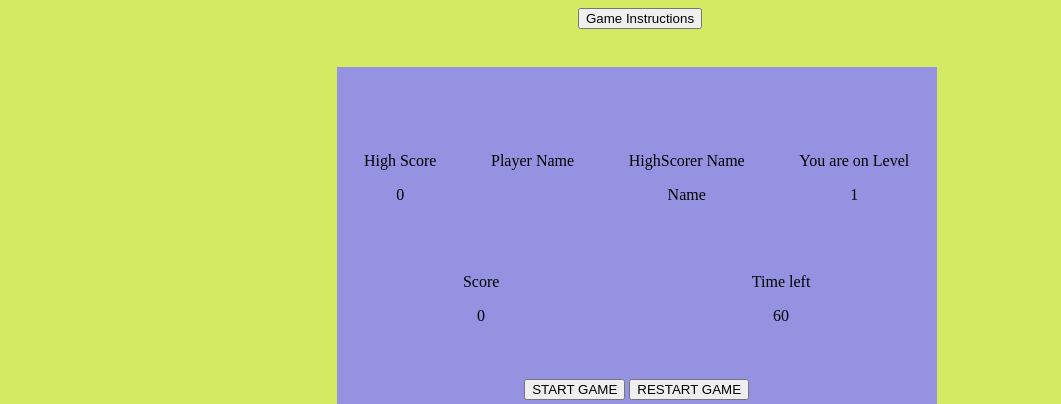
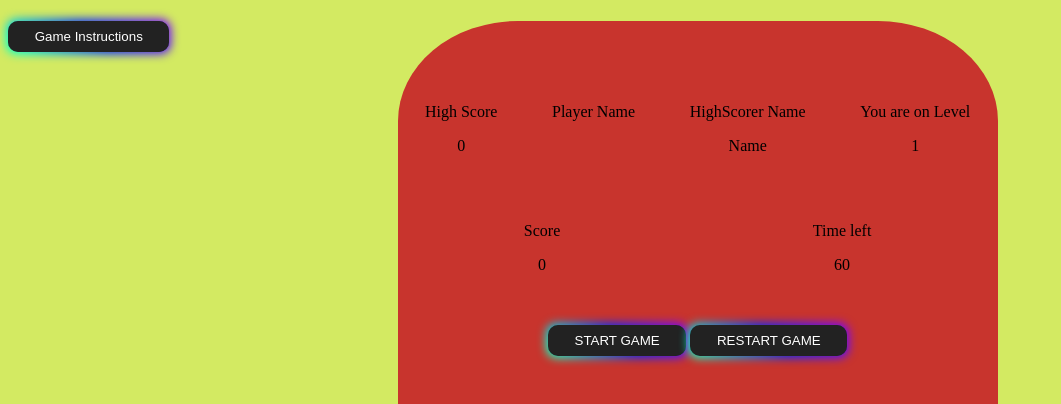
Before and after one commit to sujvem33/TypeRacer_Game, a plain HTML site: page TypeRacer/index.html in a window 1280 px wide. Shown: the top 404 px of the page, without its empty margins (0-1061 px from the left). Drawn offline with Linux system fonts and the light colour scheme.

Commit message:
commit game

```diff
--- a/TypeRacer/app.js
+++ b/TypeRacer/app.js
@@ -3,7 +3,7 @@ let words = document.querySelector(".words");
 let newScore = document.querySelector(".scoredisplay .score");
 let newTime = document.querySelector(".time");
 let points = 0;
-let seconds = 120;
+let seconds = 10;
 let holderwrap;
 let typed;
 let newgame = document.querySelector(".restartbutton")
@@ -17,6 +17,14 @@ let winnerName = "";
 let Name;
 
 
+const Instructions = "aaaaaaaaaaaaaaaaaaaaaaaaaaaaaaaaaaaaaaaaaaaaaaaaaaaaaa"
+const displayButton = () => {
+    let DisplayInstructions = document.querySelector(".instructionsdisplay")
+    DisplayInstructions.innerHTML= `${Instructions}`
+    DisplayInstructions.removeAttribute('onClick')
+
+
+}
 
 const wordList1 = ['ACRES','ACROSS','ACT','ACTION','ACTIVE',
 'ADD','ADULT',
@@ -78,7 +86,6 @@ const random = (list) => {
 Start.addEventListener("click", (e) => {
      Name = window.prompt("Enter your name: ");
     newName.innerHTML = Name;
-
     countdown();
     random(wordList1);
     Start.disabled = true;
@@ -86,8 +93,8 @@ Start.addEventListener("click", (e) => {
 });
 
 
-const typing = (e) => {
-    typed = String.fromCharCode(e.which);
+const typing = (str) => {
+    typed = String.fromCharCode(str.which);
     for (let i = 0; i < holderwrap.length; i++) {
         if (holderwrap[i].innerHTML === typed) {
             if (holderwrap[i].classList.contains("bg")) {
@@ -143,6 +150,8 @@ document.addEventListener("keydown", typing, false);
 
 
 newgame.addEventListener('click', () => {
-    alert(`The winner is ${winnerName}`)
+    if(points > 0){
+        alert(`The winner is ${winnerName}`)
+    }
     location.reload();
 });
--- a/TypeRacer/index.html
+++ b/TypeRacer/index.html
@@ -9,15 +9,18 @@
         <link rel="stylesheet" href="style.css">
     </head>
     <body>
-        <button class="info">Game Instructions</button>
+        <div class="display">
+        <button class="info" onclick="displayButton()"  id="button">Game Instructions</button>
+        <div class="instructionsdisplay" ></div>
+        </div>
         <div class="typeracer">
             <div class="navbar">
                  <h1 class="gameTitle">TypeRacer</h1>
                  <p class="gameDescription">Type as many words as you can until time runs out!</p>
             </div>
             <div class="buttons">
-                <button class="startbutton">START GAME</button>
-                <button class="restartbutton">RESTART GAME</button>
+                <button class="startbutton" id="button">START GAME</button>
+                <button class="restartbutton" id="button">RESTART GAME</button>
             </div>
             <div class="scoreandtime">
                 <div class="scoredisplay">
--- a/TypeRacer/style.css
+++ b/TypeRacer/style.css
@@ -1,21 +1,98 @@
 
 body{
-
+    display: flex;
+    flex-direction: row;
     background-color: hsla(70, 76%, 65%, 1) ;
-    text-align: center;
+    /* text-align: center; */
+    /* background-image: url("https://cdn.wallpapersafari.com/56/23/Csf9gZ.jpg"); */
 
 }
 .typeracer{
     width :600px;
     height: 500px;
-
-    margin-left : 26%;
-    margin-top: 3%;
+    border-radius: 20%;
+    margin-left : 15%;
+    margin-top: 1%;
     display: flex;
+    text-align: center;
     flex-direction: column-reverse;
     justify-content: space-between;
-    background-color: hsla(242, 58%, 73%, 1);
+    background-color: #c8342d;
+    /* background-image: url("https://media.giphy.com/media/l4KihuqeuJEi9qLSM/giphy.gif"); */
 }
+.display{
+    margin-top: 1%;
+    border-radius: 20%;
+    height: 500px;
+    width: 200px;
+
+}
+#button{
+    padding: 0.6em 2em;
+    border: none;
+    outline: none;
+    color: rgb(255, 255, 255);
+    background: #111;
+    cursor: pointer;
+    position: relative;
+    z-index: 0;
+    border-radius: 10px;
+    user-select: none;
+    -webkit-user-select: none;
+    touch-action: manipulation;
+  }
+
+  #button:before {
+    content: "";
+    background: linear-gradient(
+      45deg,
+      #ff0000,
+      #ff7300,
+      #fffb00,
+      #48ff00,
+      #00ffd5,
+      #002bff,
+      #7a00ff,
+      #ff00c8,
+      #ff0000
+    );
+    position: absolute;
+    top: -2px;
+    left: -2px;
+    background-size: 400%;
+    z-index: -1;
+    filter: blur(5px);
+    -webkit-filter: blur(5px);
+    width: calc(100% + 4px);
+    height: calc(100% + 4px);
+    animation: glowing-button-85 20s linear infinite;
+    transition: opacity 0.3s ease-in-out;
+    border-radius: 10px;
+  }
+
+  @keyframes glowing-button-85 {
+    0% {
+      background-position: 0 0;
+    }
+    50% {
+      background-position: 400% 0;
+    }
+    100% {
+      background-position: 0 0;
+    }
+  }
+
+  #button:after {
+    z-index: -1;
+    content: "";
+    position: absolute;
+    width: 100%;
+    height: 100%;
+    background: #222;
+    left: 0;
+    top: 0;
+    border-radius: 10px;
+  }
 .navbar{
 
     color: hsla(189, 86%, 64%, 1);
@@ -27,10 +104,14 @@ body{
     flex-direction: row;
     justify-content: space-around;
 }
-
-
+.instructionsdisplay{
+    color: brown;
+    font-size: larger;
+}
 .bg {
-	background-color: #04AF71;
+	background-color: white;
+    font-size: larger;
+    border-radius: 30%;
 }
 
 .playerdetails{
```
